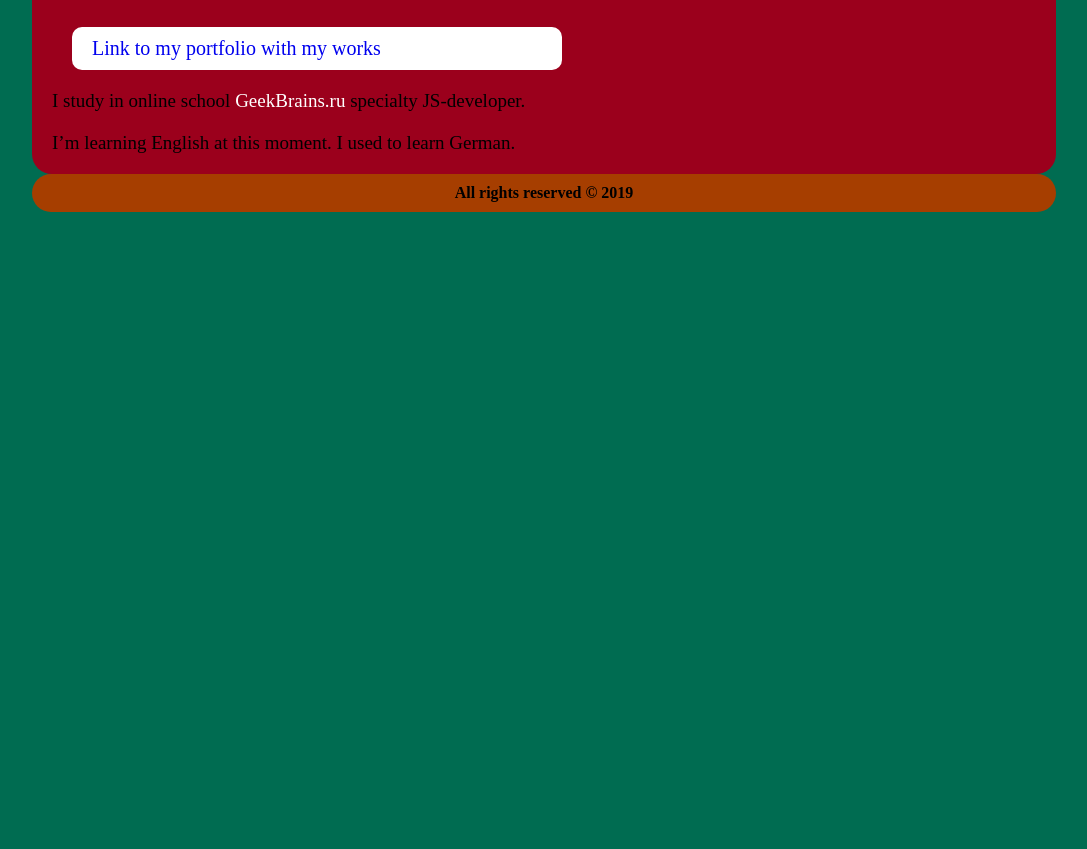
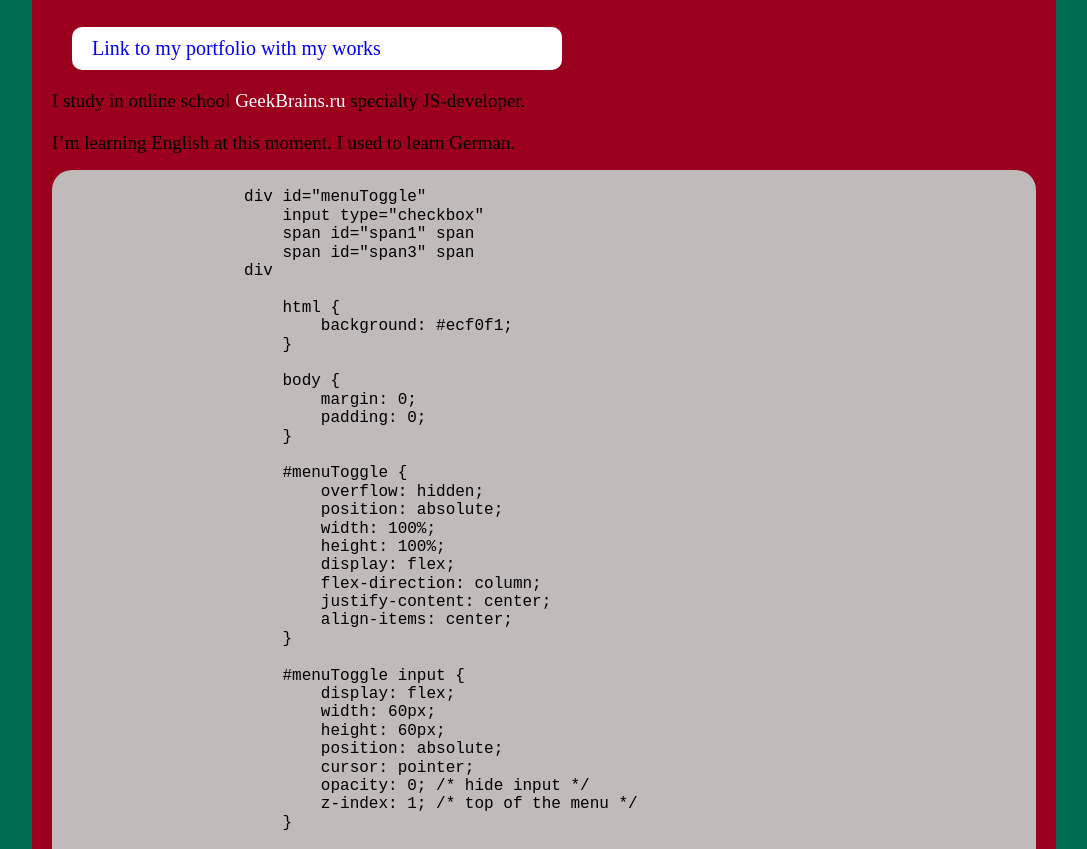
Before and after one commit to Vadim30/rsschool-cv, a plain HTML site: page index.html in a window 1280 px wide. Shown: the part 531-1380 px from the top of the page, without its empty margins (96-1183 px from the left). Before the commit the page ends 800 px from the top, so only its background shows below. Drawn offline with Linux system fonts and the light colour scheme.

Commit message:
feat:  CODE EXAMPLE

```diff
--- a/css/style.css
+++ b/css/style.css
@@ -98,3 +98,8 @@ mark{
     text-align: center;
     font-weight: bolder;
 }
+
+.myCode{
+    background-color: rgb(192, 186, 186);
+    border-radius: 20px;
+}
--- a/index.html
+++ b/index.html
@@ -15,7 +15,7 @@
                >Write me</a
                >
             <a href="tel:+375297330779" class="navbar__link">Call me</a>
-            <a href="" class="navbar__link">Code example</a>
+            <a href="#myCode" class="navbar__link">Code example</a>
             <a href="http://vadim30.github.io" class="navbar__link">Portfolio</a>
          </nav>
       </header>
@@ -47,6 +47,85 @@
          <a href="https://geekbrains.ru/" class="linkGeekBrain">GeekBrains.ru</a>
          specialty JS-developer.</span>
          <span class="english">I’m learning English at this moment. I used to learn German.</span>
+         <div class="myCode" id="myCode">
+            <!-- <img src="img/code.png" alt="code" width="300" height="150"> -->
+            <pre>
+                <code>
+                    div id="menuToggle"
+                        input type="checkbox"
+                        span id="span1" span
+                        span id="span3" span
+                    div
+
+                        html {
+                            background: #ecf0f1;
+                        }
+
+                        body {
+                            margin: 0;
+                            padding: 0;
+                        }
+
+                        #menuToggle {
+                            overflow: hidden;
+                            position: absolute;
+                            width: 100%;
+                            height: 100%;
+                            display: flex;
+                            flex-direction: column;
+                            justify-content: center;
+                            align-items: center;
+                        }
+
+                        #menuToggle input {
+                            display: flex;
+                            width: 60px;
+                            height: 60px;
+                            position: absolute;
+                            cursor: pointer;
+                            opacity: 0; /* hide input */
+                            z-index: 1; /* top of the menu */
+                        }
+
+                        #menuToggle span{
+                            width: 55px;
+                            height: 8px;
+                            margin-bottom: 10px;
+                            background: #7f8fa6;
+                            border-radius: 4px;
+                            -webkit-transition: all .5s cubic-bezier(.08,.81,.87,.71);
+                            -moz-transition: all .5s cubic-bezier(.08,.81,.87,.71);
+                            -ms-transition: all .5s cubic-bezier(.08,.81,.87,.71);
+                            -o-transition: all .5s cubic-bezier(.08,.81,.87,.71);
+                            transition: all .5s cubic-bezier(.08,.81,.87,.71);
+                        }
+
+                        #span1 {
+                            transform-origin: 4px 0px;
+                        }
+
+                        #span3 {
+                            transform-origin: bottom right;
+                        }
+
+                        #menuToggle input:checked ~ #span1 {
+                            background-color: #0c2461;
+                            transform: rotate(45deg) translate(8px);
+                        }
+
+                        #menuToggle input:checked ~ #span2 {
+                            background-color: #0c2461;
+                            transform: rotate(495deg) translate(4px);
+                        }
+
+                        #menuToggle input:checked ~ #span3 {
+                            background-color: #0c2461;
+                            transform: rotate(45deg);
+                            opacity: 0;
+                        }
+                </code>
+            </pre>
+         </div>
       </main>
       <footer class="footer">
            <span class="copy">All rights reserved &copy; 2019</span>
```
Also changed, not shown: img/code.png (added).
